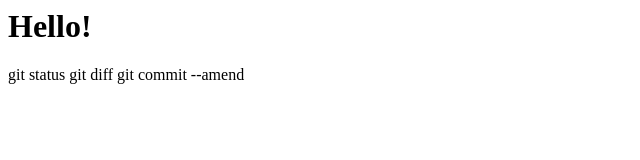
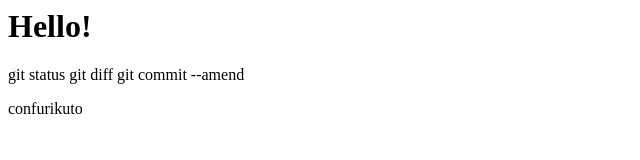
Before and after one commit to E-justin-Btaro/git_tutorial, a plain HTML site: page index.html in a window 1280 px wide. Shown: the whole page, without its empty margins (0-640 px from the left). Drawn offline with Linux system fonts and the light colour scheme.

Commit message:
add confurikuto2

```diff
--- a/index.html
+++ b/index.html
@@ -2,3 +2,4 @@
 <p1>git status</p1>
 <p1>git diff</p1>
 <p1>git commit --amend</p1>
+<p>confurikuto</p>
```
